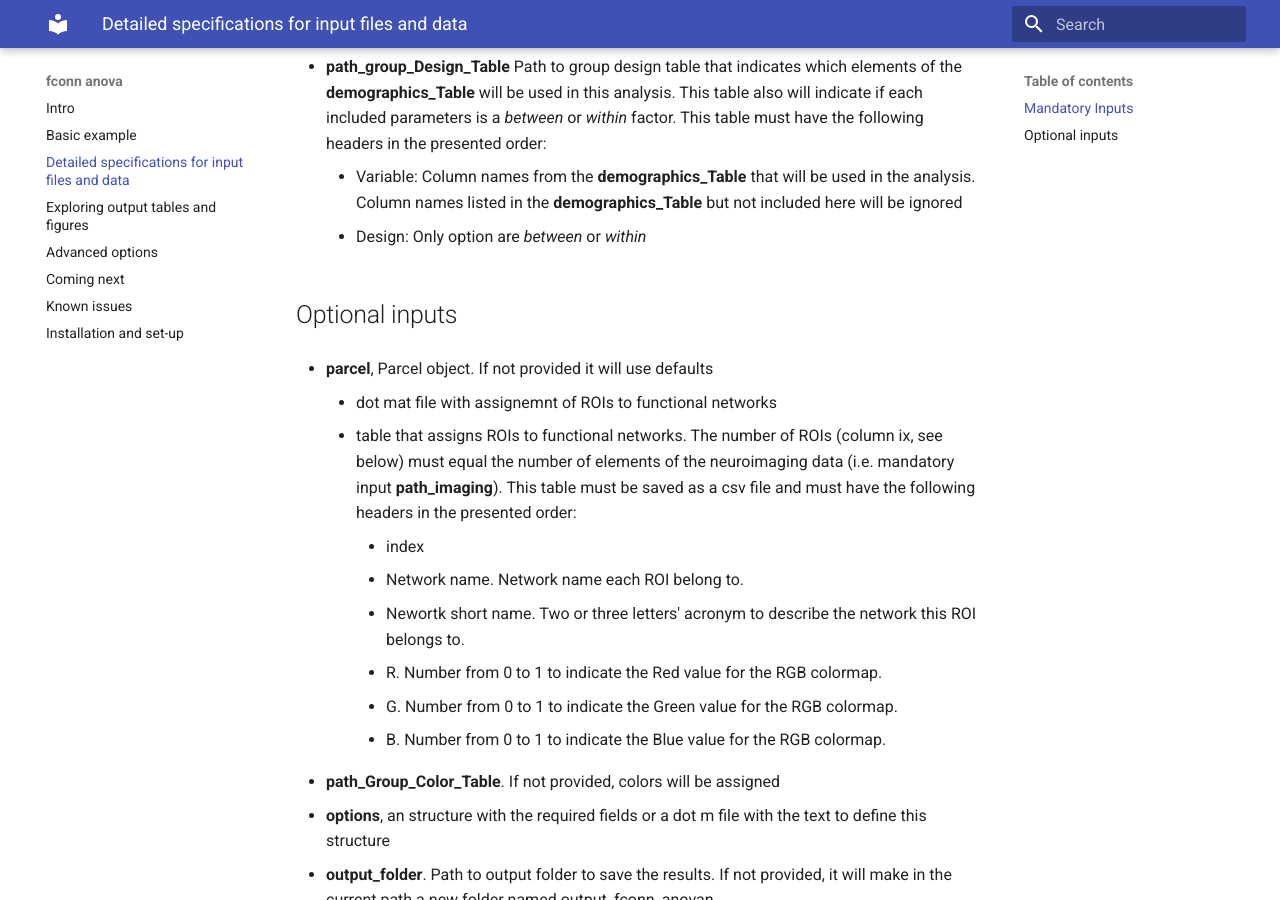
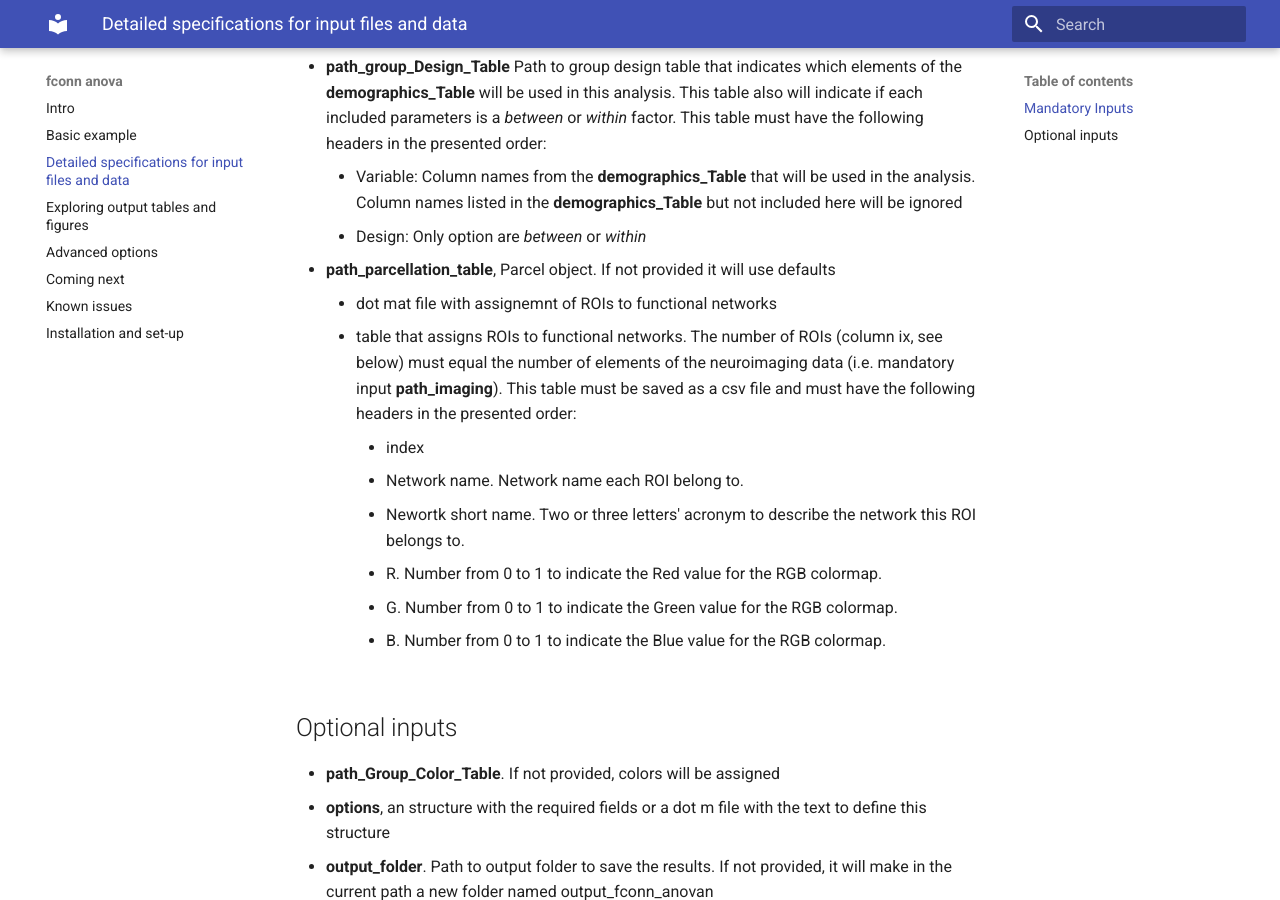
Before and after one commit to omiranda/fconn_anova, an MkDocs documentation site: the page built from docs/details/detailed_description.md, in a window 1280 px wide and 900 px high, scrolled down 666 px. Built offline with MkDocs 1.6.1 and Material for MkDocs 9.7.7, drawn with Linux system fonts in a browser that asks for light colours; old or Windows-style settings are respelled for this version of MkDocs.

Commit message:
Update detailed_description.md

```diff
--- a/docs/details/detailed_description.md
+++ b/docs/details/detailed_description.md
@@ -14,9 +14,7 @@ They need to be provided in this order:
 - **path_group_Design_Table** Path to group design table that indicates which elements of the **demographics_Table** will be used in this analysis. This table also will indicate if each included parameters is a *between* or *within* factor. This table must have the following headers in the presented order:
     - Variable: Column names from the **demographics_Table** that will be used in the analysis. Column names listed in the **demographics_Table** but not included here will be ignored
     - Design: Only option are *between* or *within*
-
-## Optional inputs
-- **parcel**, Parcel object. If not provided it will use defaults
+- **path_parcellation_table**, Parcel object. If not provided it will use defaults
     - dot mat file with assignemnt of ROIs to functional networks
     - table that assigns ROIs to functional networks. The number of ROIs (column ix, see below) must equal the number of elements of the neuroimaging data (i.e. mandatory input **path_imaging**). This table must be saved as a csv file and must have the following headers in the presented order:
         - index
```
Also changed, not shown: other parts of docs/details/detailed_description.md (+2 -0 lines).
